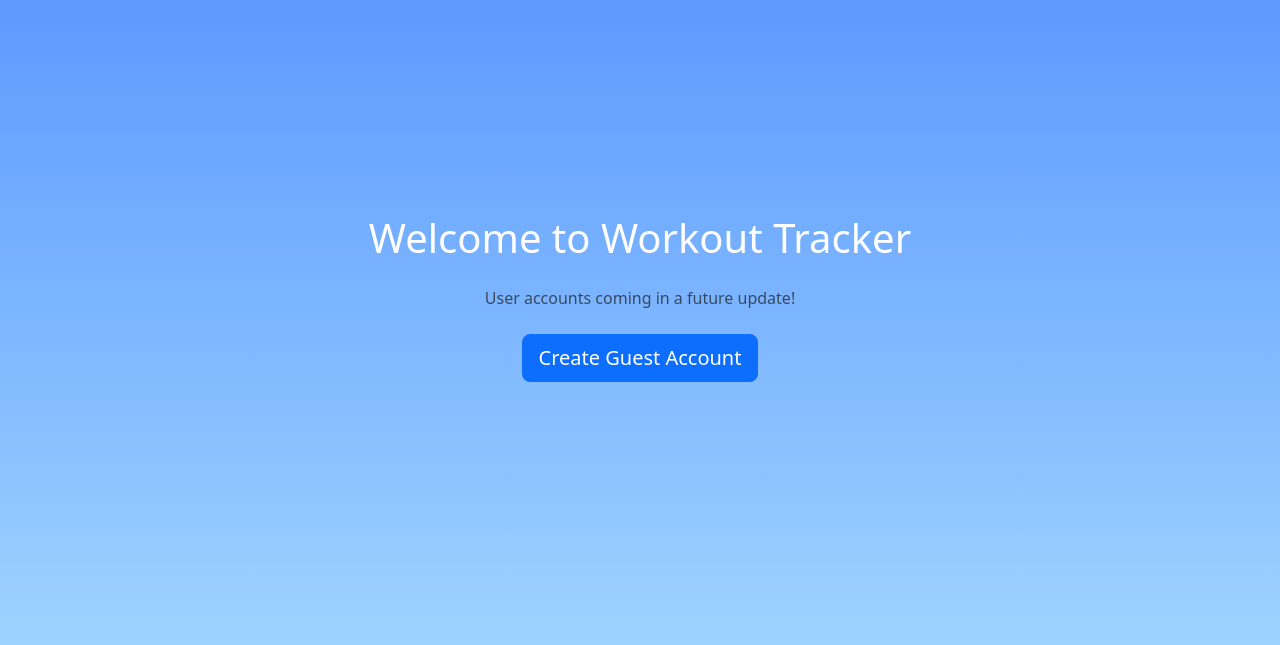
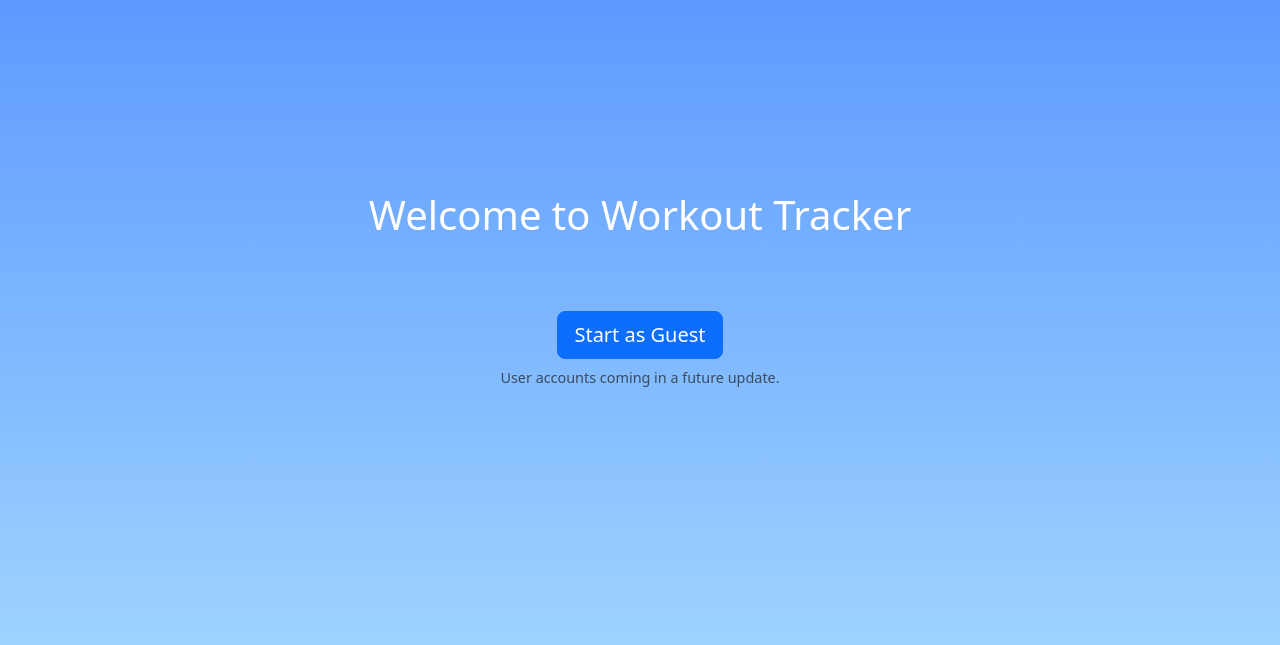
Before and after one commit to Calebf2424/Workout-Logger, a Flask app: page /landing in a window 1280 px wide. Shown: the part 150-795 px from the top of the page. Run offline with Flask 3, Linux system fonts and the light colour scheme; some libraries are stand-ins or nearby versions.

Commit message:
account bug

```diff
--- a/templates/landing.html
+++ b/templates/landing.html
@@ -4,9 +4,14 @@
 {% block content %}
 <div class="d-flex flex-column align-items-center justify-content-center vh-100 text-center">
   <h1 class="text-white mb-4">Welcome to Workout Tracker</h1>
-  <p class="text-muted mb-4">User accounts coming in a future update!</p>
-  <form method="POST">
-    <button type="submit" class="btn btn-primary btn-lg">Create Guest Account</button>
-  </form>
+    <form action="{{ url_for('create_guest') }}" method="POST" class="text-center mt-5">
+    <button type="submit" class="btn btn-primary btn-lg">
+        Start as Guest
+    </button>
+    <p class="text-muted mt-2" style="font-size: 0.9rem;">
+        User accounts coming in a future update.
+    </p>
+</form>
+
 </div>
 {% endblock %}
```
